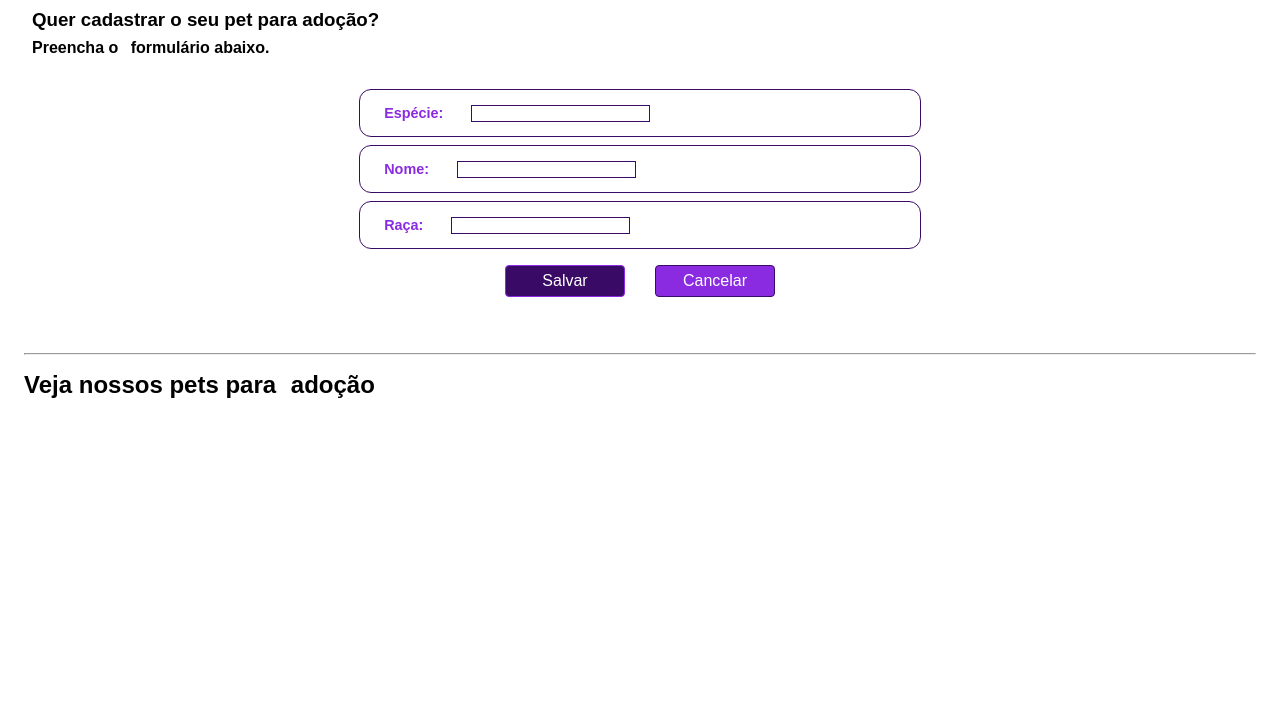
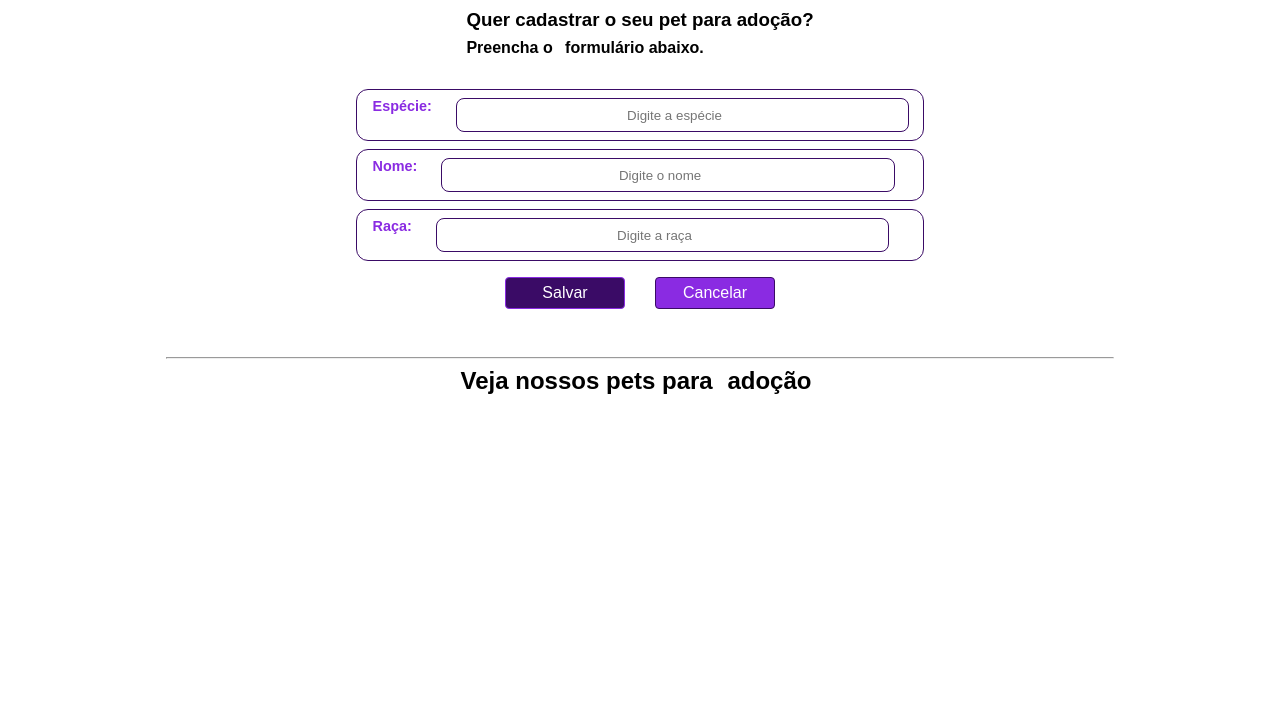
Before and after one commit to MeloMatheus89/exercicios-api-pets, a plain HTML site: page index.html in a window 1280 px wide. Shown: the part 76-800 px from the top of the page. Drawn offline with Linux system fonts and the light colour scheme; no server answers.

Commit message:
início da estilização

```diff
--- a/backend/db.json
+++ b/backend/db.json
@@ -71,6 +71,12 @@
       "especie": "Prikito",
       "nome": "fdsfasdfa",
       "raca": "fdsafdsfa"
+    },
+    {
+      "id": "2bf4",
+      "especie": "Felina",
+      "nome": "Riju",
+      "raca": "Tigrada"
     }
   ]
 }
--- a/css/style.css
+++ b/css/style.css
@@ -15,6 +15,8 @@ body {
   overflow-x: hidden;
   display: flex;
   flex-direction: column;
+  margin-left: auto;
+  margin-right: auto;
 }
 
 strong {
@@ -30,7 +32,7 @@ strong {
 
 .grupo {
   width: 60%;
-  height: 3rem;
+  height: auto;
   border: 1px solid var(--cor-bordas);
   border-radius: 12px;
   font-size: 0.9rem;
@@ -39,22 +41,48 @@ strong {
   margin-right: auto;
   /* Display */
   display: flex;
-  align-items: center;
+  flex-direction: row;
+  justify-content: flex-start;
+  align-items: flex-start;
+}
+
+h1,
+h2,
+h3,
+h4,
+h5,
+h6,
+.topo__formulario {
+  margin-left: auto;
+  margin-right: auto;
 }
 /* Resolver problema de cor no campo de digitação com ajuda das ferramentas de contraste e leitura*/
 .grupo input {
   border: 1px solid var(--cor-bordas);
+  border-radius: 8px;
   color: rgb(255, 10, 255);
+  width: 80%;
+  height: 2rem;
+  padding: 1rem;
+  text-align: center;
+  justify-content: center;
 }
 
 .grupo input:focus {
   background-color: var(--cor-focus);
   border: 1px solid var(--cor-bordas);
 }
+.grupo input::placeholder {
+  font-family: sans-serif;
+  margin-left: 1rem;
+}
+
+.grupo label {
+  align-items: center;
+}
 
 .formulario__botoes {
   width: 300px;
-
   display: flex;
   justify-content: space-around;
   margin-bottom: 2rem;
@@ -84,18 +112,28 @@ strong {
   color: white;
 }
 
+hr {
+  width: 75%;
+  margin: auto;
+}
+
 .lista__pets {
   width: 280px;
   margin: 0 auto;
+  text-decoration: none;
+  list-style: none;
+}
+
+ul li {
+  border: solid 1px var(--cor-bordas);
+  border-radius: 8px;
 }
 
 .container__botoes {
   display: flex;
-  justify-content: space-evenly;
+  flex-direction: row;
+  justify-content: flex-end;
 }
 
-.botao__editar,
-.botao__apagar {
-  width: 32px;
-  height: 32px;
+.mensagem-vazia {
 }
--- a/index.html
+++ b/index.html
@@ -8,29 +8,41 @@
   </head>
   <body>
     <h1>Pets nas nossas ONGS Parceiras!</h1>
-    <div>
+    <div class="topo__formulario">
       <h3>Quer cadastrar o seu pet para adoção?</h3>
       <h4>Preencha o <strong>formulário abaixo.</strong></h4>
     </div>
     <form class="formulario" id="formulario_pet">
       <input type="hidden" id="form_id" />
       <fieldset class="grupo">
-        <div>
-          <label for="especie"><strong>Espécie:</strong></label>
-          <input type="text" id="form_especie" required />
-        </div>
+        <label for="especie"><strong>Espécie:</strong></label>
+        <input
+          type="text"
+          id="form_especie"
+          class="campo"
+          placeholder="Digite a espécie"
+          required
+        />
       </fieldset>
       <fieldset class="grupo">
-        <div>
-          <label for="nome"><strong>Nome:</strong></label>
-          <input type="text" id="form_nome" required />
-        </div>
+        <label for="nome"><strong>Nome:</strong></label>
+        <input
+          type="text"
+          id="form_nome"
+          class="campo"
+          placeholder="Digite o nome"
+          required
+        />
       </fieldset>
       <fieldset class="grupo">
-        <div>
-          <label for="nome do pet"><strong>Raça:</strong></label>
-          <input type="text" id="form_raca" required />
-        </div>
+        <label for="nome do pet"><strong>Raça:</strong></label>
+        <input
+          type="text"
+          id="form_raca"
+          class="campo"
+          placeholder="Digite a raça"
+          required
+        />
       </fieldset>
       <div class="formulario__botoes">
         <button type="submit" id="submit" class="formulario__enviar">
```
